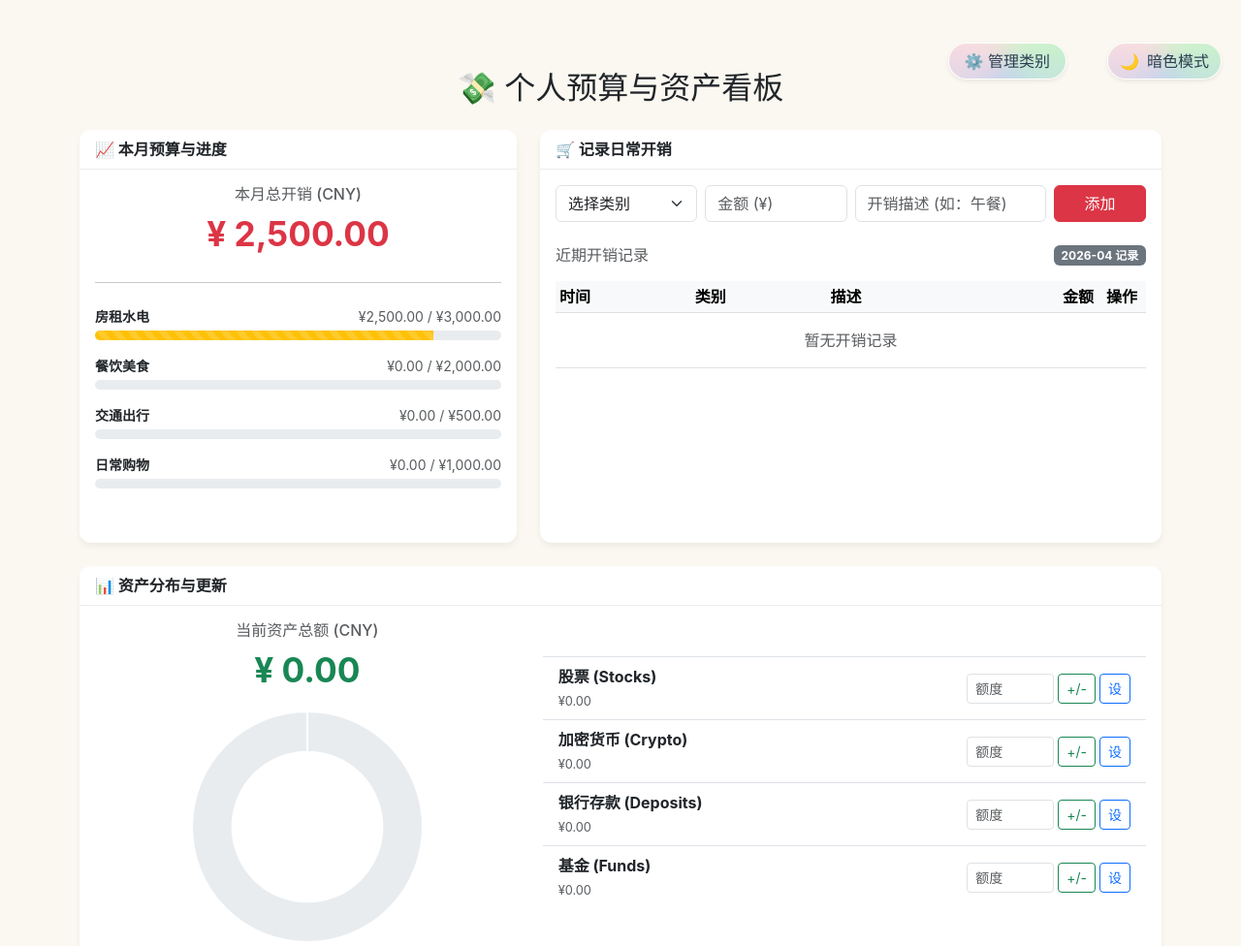
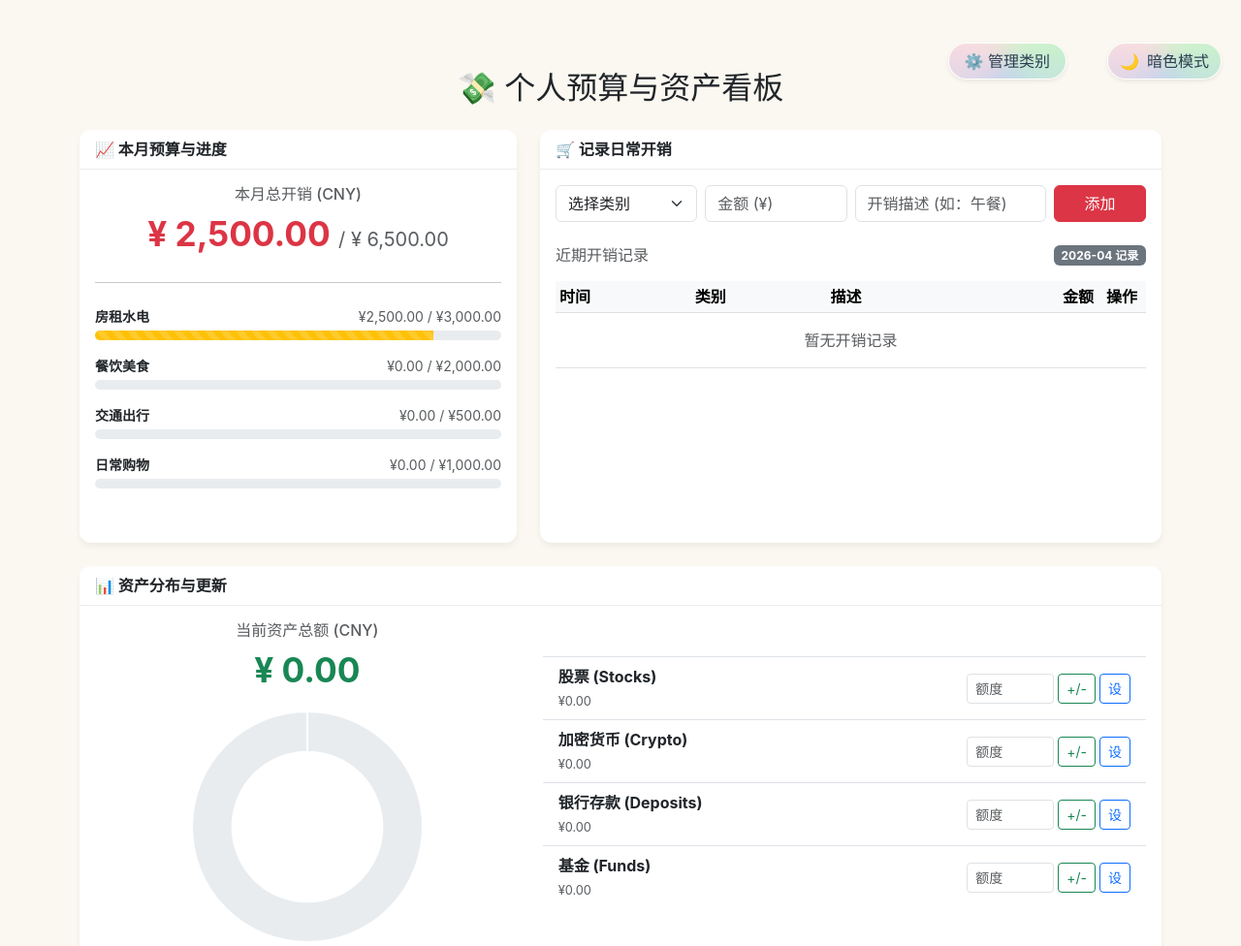
Before and after one commit to littlecaca/personal_finance, a plain HTML site: page templates/index.html in a window 1280 px wide. Shown: the top 976 px of the page at 97% size. Drawn offline with nearby package versions, Linux system fonts and the light colour scheme.

Commit message:
feat: display total budget limit as denominator in monthly spend

```diff
--- a/templates/index.html
+++ b/templates/index.html
@@ -421,12 +421,15 @@
         // ================= 2. 预算相关渲染 =================
         const categorySpend = {};
         let totalMonthSpend = 0;
+        let totalMonthLimit = 0;
 
         // 初始化基础花费
         for (const cat in appData.categories) {
             const initial = parseFloat(appData.categories[cat].initial || 0);
+            const limit = parseFloat(appData.categories[cat].limit || 0);
             categorySpend[cat] = initial;
             totalMonthSpend += initial;
+            totalMonthLimit += limit;
         }
 
         // 叠加本月动态开销
@@ -441,7 +444,9 @@
         });
 
         const totalMonthSpendDisplay = document.getElementById('totalMonthSpendDisplay');
-        if (totalMonthSpendDisplay) totalMonthSpendDisplay.innerText = `¥ ${formatCurrency(totalMonthSpend)}`;
+        if (totalMonthSpendDisplay) {
+            totalMonthSpendDisplay.innerHTML = `¥ ${formatCurrency(totalMonthSpend)} <span class="fs-5 text-muted fw-normal">/ ¥ ${formatCurrency(totalMonthLimit)}</span>`;
+        }
 
         // 渲染类别进度条
         const progressContainer = document.getElementById('budgetProgressContainer');
```
